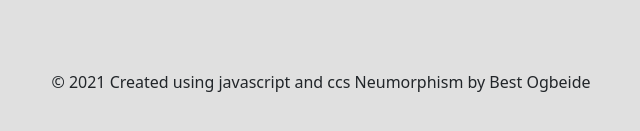
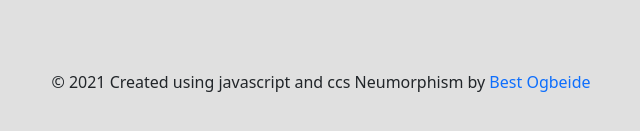
Before and after one commit to ogbeidebest/Stop_Watch-With_Javascript, a plain HTML site: page index.html in a window 1280 px wide. Shown: the part 439-570 px from the top of the page, without its empty margins (319-959 px from the left). Drawn offline with Linux system fonts and the light colour scheme.

Commit message:
linked my name to my linkedin account

```diff
--- a/index.html
+++ b/index.html
@@ -35,7 +35,7 @@
     <footer>
     <div class="">
 
-                 <p class="text-center mt-3 texts-b">©  <script>document.write( new Date().getFullYear() );</script> Created using javascript and ccs Neumorphism by Best Ogbeide</p>
+                 <p class="text-center mt-3 texts-b">©  <script>document.write( new Date().getFullYear() );</script> Created using javascript and ccs Neumorphism by <a class="text-decoration-none" href="https://www.linkedin.com/mwlite/in/ogbeidebest">Best Ogbeide</a>  </p>
              </div>
 
 </footer>
```
